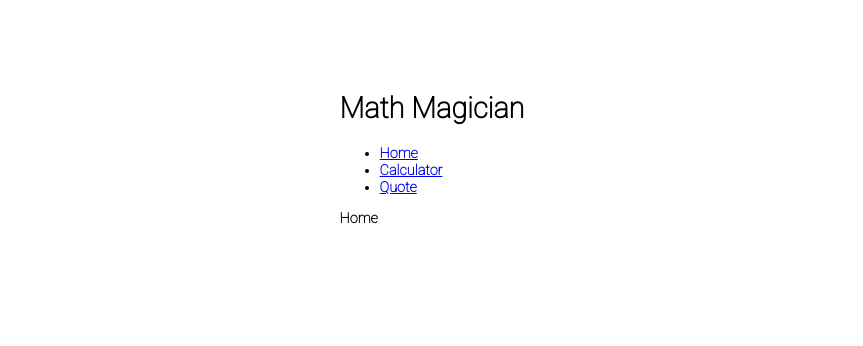
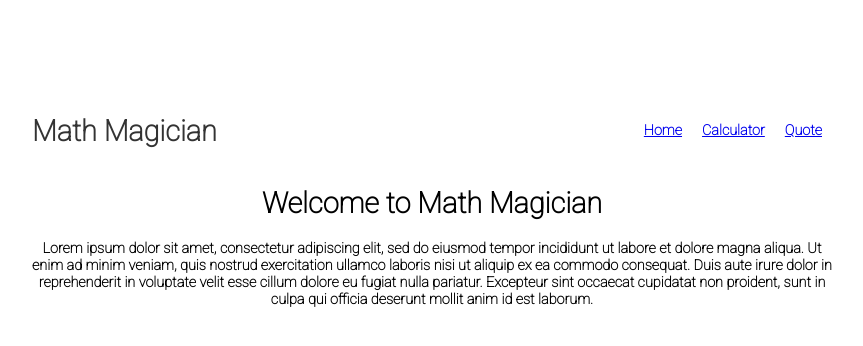
Before and after one commit to barakadanny/Math-Magicians-with-Reactjs, a React (Create React App) app: page / in a window 1280 px wide. Shown: the top 346 px of the page, without its empty margins (208-1071 px from the left). Built offline with nearby package versions, Linux system fonts and the light colour scheme.

Commit message:
Fixed Styling

```diff
--- a/src/App.js
+++ b/src/App.js
@@ -1,4 +1,4 @@
-import { BrowserRouter as Router, Routes, Route } from 'react-router-dom';
+import { Routes, Route } from 'react-router-dom';
 import Calculator from './components/Calculator';
 import Home from './components/Home';
 import Quote from './components/Quote';
@@ -6,12 +6,12 @@ import Header from './components/Header';
 
 function App() {
   return (
-    <div>
+    <div className="app-container">
       <Header />
       <Routes>
-        <Route path='/' element={<Home />} />
-        <Route path='/calculator' element={<Calculator />} />
-        <Route path='/quote' element={<Quote />} />
+        <Route path="/" element={<Home />} />
+        <Route path="/calculator" element={<Calculator />} />
+        <Route path="/quote" element={<Quote />} />
       </Routes>
     </div>
   );
--- a/src/components/Calculator.css
+++ b/src/components/Calculator.css
@@ -1,3 +1,8 @@
+.calculator-container {
+  display: flex;
+  justify-content: space-between;
+}
+
 .calculator {
   display: flex;
   flex-wrap: wrap;
@@ -44,3 +49,15 @@ span {
 .clicked {
   background-color: #cc8400;
 }
+
+/* mobile version */
+@media (max-width: 600px) {
+  .calculator-container {
+    flex-direction: column;
+  }
+
+  .calculator-usage {
+    margin-bottom: 1em;
+    text-align: center;
+  }
+}
--- a/src/components/Calculator.js
+++ b/src/components/Calculator.js
@@ -26,6 +26,8 @@ const Calculator = () => {
   }
 
   return (
+    <div className="calculator-container">
+      <div className="calculator-usage">Lets do some Math!</div>
       <div className="calculator">
         <div className="result">
           <p>{result || 0}</p>
@@ -93,6 +95,7 @@ const Calculator = () => {
           =
         </span>
       </div>
+    </div>
   );
 };
 
--- /dev/null
+++ b/src/components/Header.css
@@ -0,0 +1,19 @@
+header {
+  display: flex;
+  justify-content: space-between;
+  align-items: center;
+  color: #333;
+}
+
+nav ul {
+  display: flex;
+  list-style: none;
+  margin: 0;
+  padding: 0;
+}
+
+nav ul li {
+  color: #fff;
+  text-decoration: none;
+  padding: 10px;
+}
--- a/src/components/Home.js
+++ b/src/components/Home.js
@@ -1,7 +1,20 @@
 import React from 'react';
 
 function Home() {
-  return <div>Home</div>;
+  return (
+    <div className="container home">
+      <h1 className="title">Welcome to Math Magician</h1>
+      <p>
+        Lorem ipsum dolor sit amet, consectetur adipiscing elit, sed do eiusmod
+        tempor incididunt ut labore et dolore magna aliqua. Ut enim ad minim
+        veniam, quis nostrud exercitation ullamco laboris nisi ut aliquip ex ea
+        commodo consequat. Duis aute irure dolor in reprehenderit in voluptate
+        velit esse cillum dolore eu fugiat nulla pariatur. Excepteur sint
+        occaecat cupidatat non proident, sunt in culpa qui officia deserunt
+        mollit anim id est laborum.
+      </p>
+    </div>
+  );
 }
 
 export default Home;
--- a/src/components/Quote.js
+++ b/src/components/Quote.js
@@ -1,7 +1,18 @@
 import React from 'react';
 
 function Quote() {
-  return <div>Quote</div>;
+  return (
+    <div className="container quote">
+      <p>
+        Mathematics is not about numbers, equations, computations,
+        {' '}
+        <br />
+        {' '}
+        or
+        algorithm; it is about understanding. -William Paul Thurston.
+      </p>
+    </div>
+  );
 }
 
 export default Quote;
--- a/src/index.css
+++ b/src/index.css
@@ -12,10 +12,23 @@ html {
 }
 
 body {
-  display: flex;
-  justify-content: center;
-  margin-top: 5em;
   font-size: 0.9em;
   font-weight: 700;
-  background-color: #fff;
+  padding-top: 5em;
 }
+
+.app-container {
+  margin: 0 auto;
+  max-width: 800px;
+  padding: 1em 2em;
+}
+
+/* Home page */
+.home {
+  text-align: center;
+}
+
+/* quote page */
+.quote {
+  text-align: center;
+}
--- a/src/index.js
+++ b/src/index.js
@@ -10,7 +10,7 @@ const root = ReactDOM.createRoot(document.getElementById('root'));
 root.render(
   <BrowserRouter>
     <App />
-  </BrowserRouter>
+  </BrowserRouter>,
 );
 
 // If you want to start measuring performance in your app, pass a function
```
Also changed, not shown: src/components/Header.js (+4 -3 lines). Lines whose indentation alone changed are shown as unchanged.
